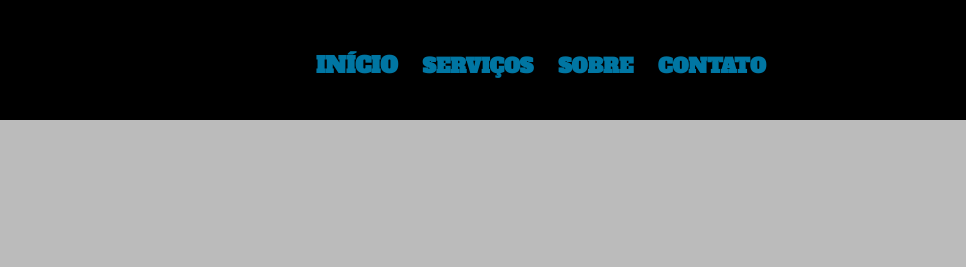
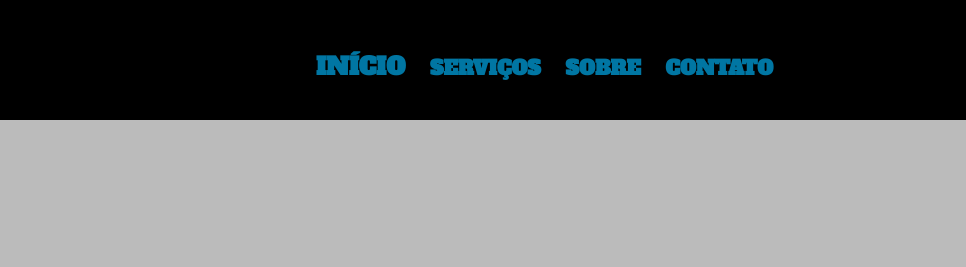
Before and after one commit to flawiin/landing-page-ibm, a plain HTML site: page index.html in a window 1280 px wide. In both pictures the pointer is over the link "INÍCIO". Shown: the top 267 px of the page, 314-1280 px from the left. Drawn offline with Linux system fonts and the light colour scheme.

Commit message:
Adicionado efeito de transição e hover ao menu header.

```diff
--- a/assets/css/style.css
+++ b/assets/css/style.css
@@ -39,16 +39,15 @@ nav li {
 	text-transform: uppercase;
 }
 
-nav li:hover {
-	font-size: 22px;
-}
-
-
-
 nav a {
 	text-decoration: none;
 	color:  #0076a3;
 	font-family: 'Alfa Slab One', cursive;
+	transition: 400ms;
+}
+
+nav a:hover {
+	font-size: 24px;
 }
 
 
```
